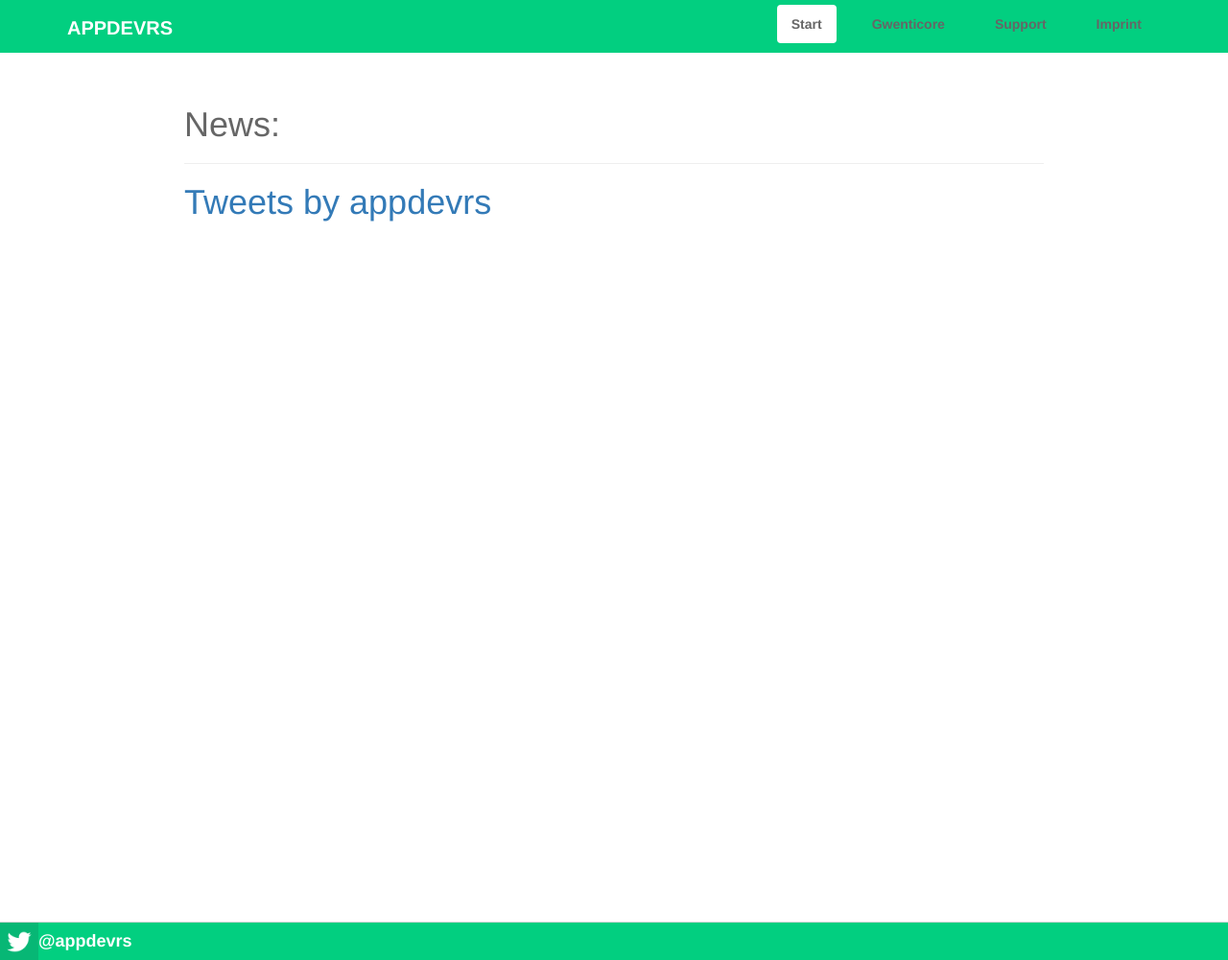
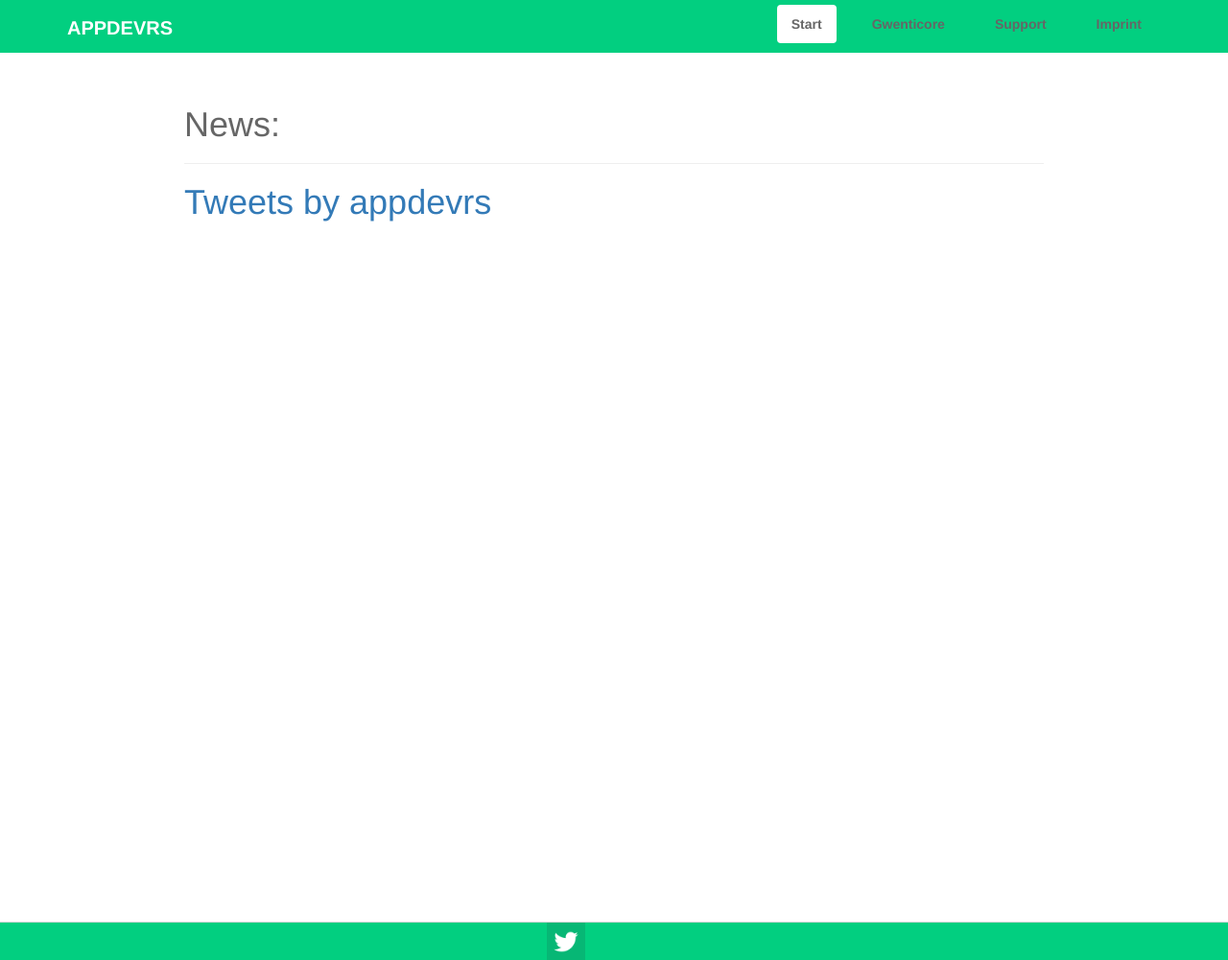
Before and after one commit to appdevrs/appdevrs.github.io, a Jekyll site: the page built from index.html, in a window 1280 px wide and 1001 px high. Shown: the whole window at 96% size. Built offline with Jekyll 4.4.1, drawn with Linux system fonts in a browser that asks for light colours; comment, search, counter and statistics services are not loaded.

Commit message:
Update main.css

```diff
--- a/css/main.css
+++ b/css/main.css
@@ -63,8 +63,9 @@
     border-top: 1px solid #d5d5d5;
     font-size: .8em;
 }
-footer ul li{
+footer ul {
     margin: auto;
+    width: 140px;
 }
 footer ul li a {
     color: #FFF !important;
```
